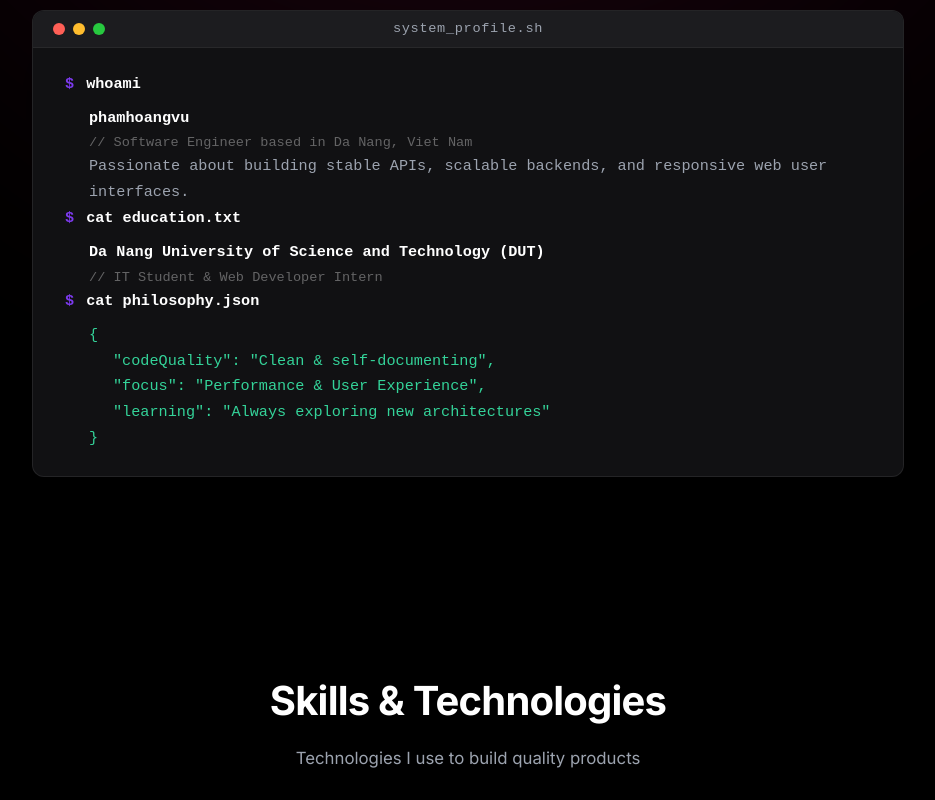
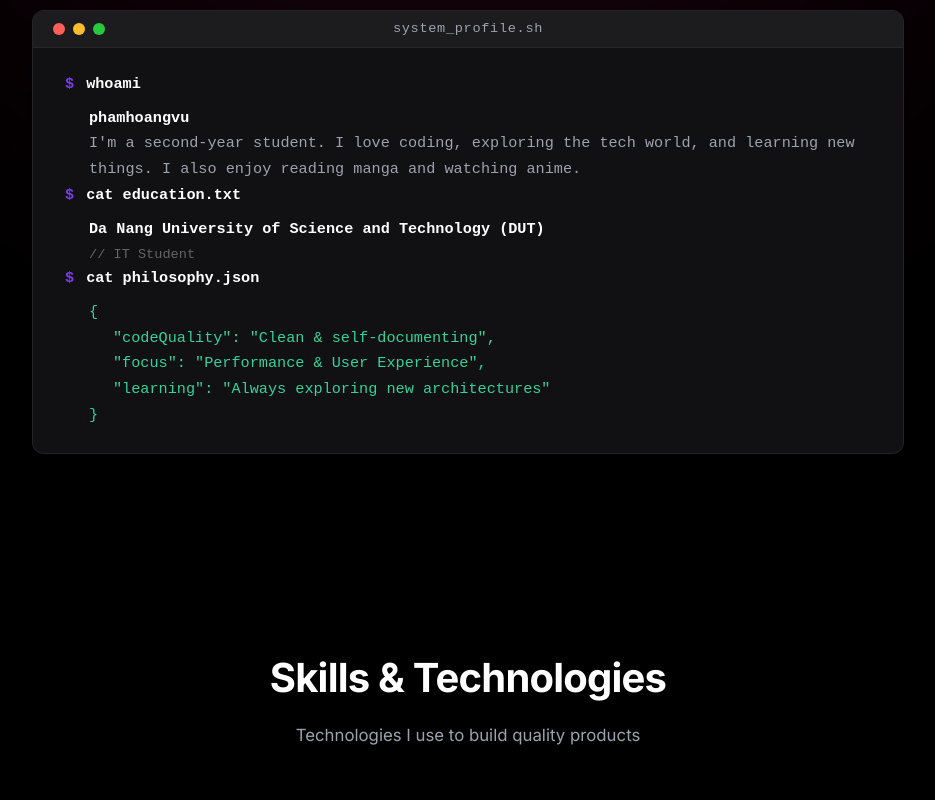
Before and after one commit to phamhoangvu2k7/Portfolio, a React (Vite) app in the folder frontend/: page / in a window 1280 px wide. Shown: the part 1140-1940 px from the top of the page, without its empty margins (172-1107 px from the left). Built offline with nearby package versions, Linux system fonts and the light colour scheme.

Commit message:
feat: add more information

```diff
--- a/frontend/src/App.tsx
+++ b/frontend/src/App.tsx
@@ -134,8 +134,7 @@ function AboutTerminal() {
           </div>
           <div className="terminal-output">
             <p className="highlight">phamhoangvu</p>
-            <p className="dim">// Software Engineer based in Da Nang, Viet Nam</p>
-            <p>Passionate about building stable APIs, scalable backends, and responsive web user interfaces.</p>
+            <p>I'm a second-year student. I love coding, exploring the tech world, and learning new things. I also enjoy reading manga and watching anime.</p>
           </div>
 
           <div className="terminal-line mt-4">
@@ -143,7 +142,7 @@ function AboutTerminal() {
           </div>
           <div className="terminal-output">
             <p className="highlight">Da Nang University of Science and Technology (DUT)</p>
-            <p className="dim">// IT Student & Web Developer Intern</p>
+            <p className="dim">// IT Student</p>
           </div>
 
           <div className="terminal-line mt-4">
@@ -647,6 +646,14 @@ function App() {
                   <i className="fa-brands fa-linkedin-in"></i>
                   <span>LinkedIn</span>
                 </a>
+                <a href="https://leetcode.com/u/hoangvupham2405/" target="_blank" rel="noreferrer" className="social-link" aria-label="LeetCode">
+                  <i className="devicon-leetcode-plain"></i>
+                  <span>LeetCode</span>
+                </a>
+                <a href="https://www.facebook.com/pham.hoang.vu.591333" target="_blank" rel="noreferrer" className="social-link" aria-label="Facebook">
+                  <i className="fa-brands fa-facebook-f"></i>
+                  <span>Facebook</span>
+                </a>
               </div>
             </div>
           </motion.div>
--- a/frontend/src/index.css
+++ b/frontend/src/index.css
@@ -1191,12 +1191,14 @@ a {
 }
 
 .contact-socials {
-  display: flex;
+  display: grid;
+  grid-template-columns: repeat(2, 1fr);
   gap: 1rem;
 }
 
 .contact-socials .social-link {
-  flex: 1;
+  width: auto;
+  height: auto;
   background: rgba(255, 255, 255, 0.02);
   border: 1px solid var(--border-mid);
   border-radius: 12px;
```
